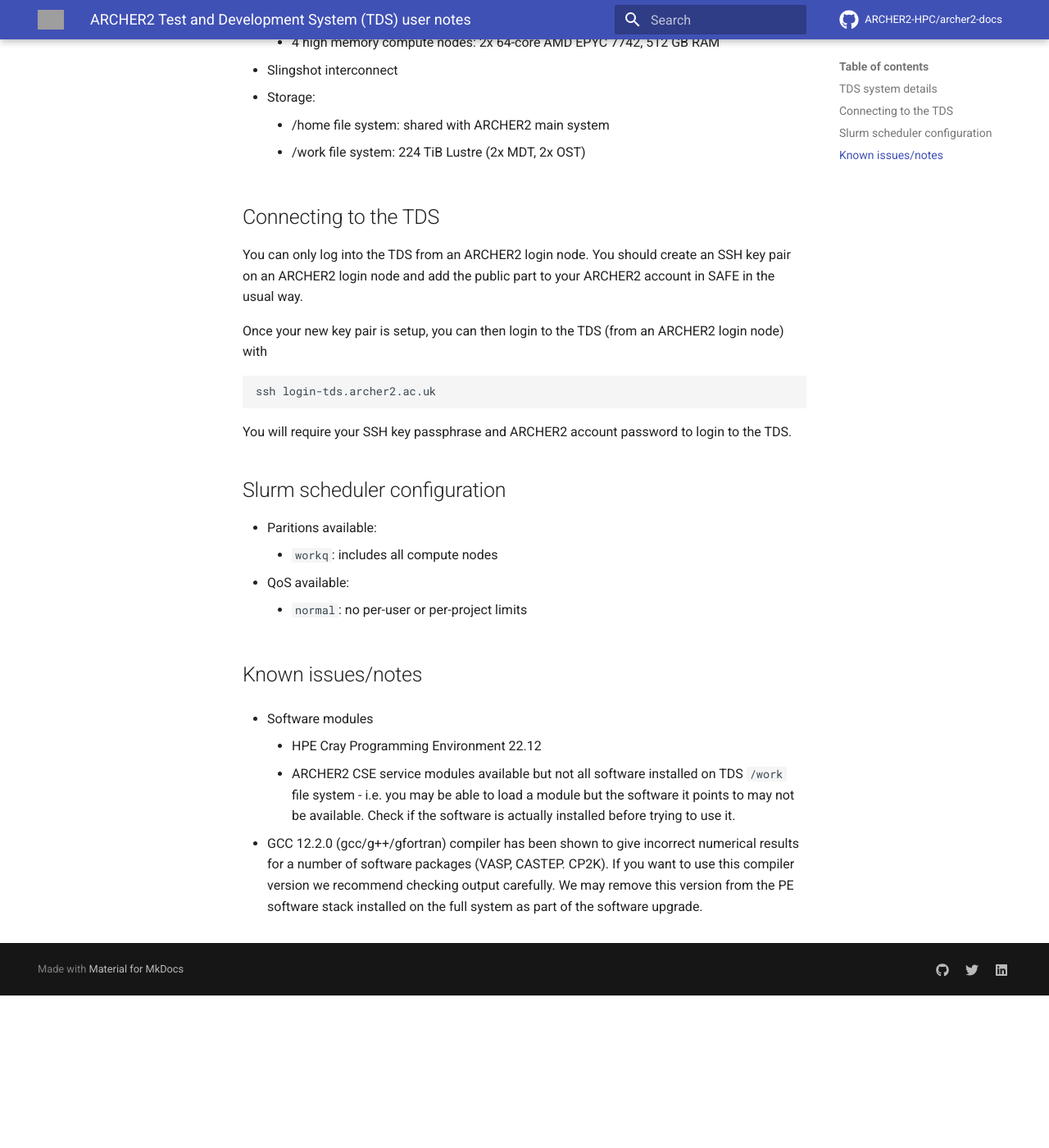
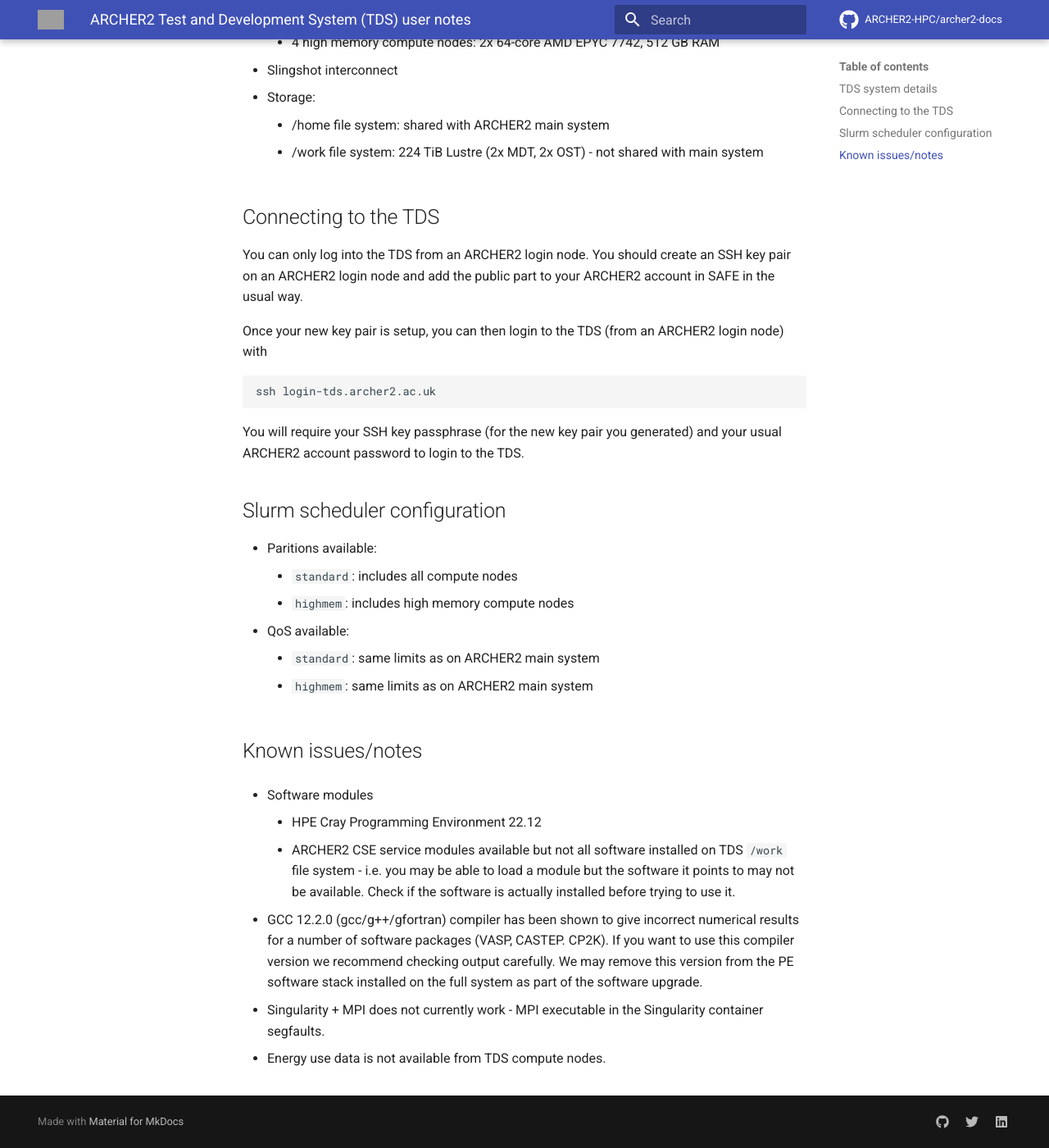
Before and after one commit to ARCHER2-HPC/archer2-docs, an MkDocs documentation site: the page built from docs/user-guide/tds.md, in a window 1280 px wide and 1400 px high, scrolled down 623 px. Shown: the whole window at 82% size. Built offline with MkDocs 1.6.1 and Material for MkDocs 9.7.7, drawn with Linux system fonts in a browser that asks for light colours; comment, search, counter and statistics services are not loaded; before the commit the page ends 1837 px from its top, so only the background shows below that; grey boxes are pictures that could not be loaded.

Commit message:
Updates TDS guide

````diff
--- a/docs/user-guide/tds.md
+++ b/docs/user-guide/tds.md
@@ -20,7 +20,7 @@
 
  - Storage:
     + /home file system: shared with ARCHER2 main system
-    + /work file system: 224 TiB Lustre (2x MDT, 2x OST)
+    + /work file system: 224 TiB Lustre (2x MDT, 2x OST) - not shared with main system
 
 ## Connecting to the TDS
 
@@ -35,15 +35,17 @@
 ssh login-tds.archer2.ac.uk
 ```
 
-You will require your SSH key passphrase and ARCHER2 account password to login to the
-TDS.
+You will require your SSH key passphrase (for the new key pair you generated) and your
+usual ARCHER2 account password to login to the TDS.
 
 ## Slurm scheduler configuration
 
  - Paritions available:
-    + `workq`: includes all compute nodes
+    + `standard`: includes all compute nodes
+    + `highmem`: includes high memory compute nodes
  - QoS available:
-    + `normal`: no per-user or per-project limits
+    + `standard`: same limits as on ARCHER2 main system
+    + `highmem`: same limits as on ARCHER2 main system
 
 ## Known issues/notes
 
@@ -52,3 +54,7 @@
     + ARCHER2 CSE service modules available but not all software installed on TDS `/work` file system - i.e. you may be able to load a module but the software it points to may not be available. Check if the software is actually installed before trying to use it.
 
  - GCC 12.2.0 (gcc/g++/gfortran) compiler has been shown to give incorrect numerical results for a number of software packages (VASP, CASTEP. CP2K). If you want to use this compiler version we recommend checking output carefully. We may remove this version from the PE software stack installed on the full system as part of the software upgrade.
+
+ - Singularity + MPI does not currently work - MPI executable in the Singularity container segfaults.
+
+ - Energy use data is not available from TDS compute nodes.
````
